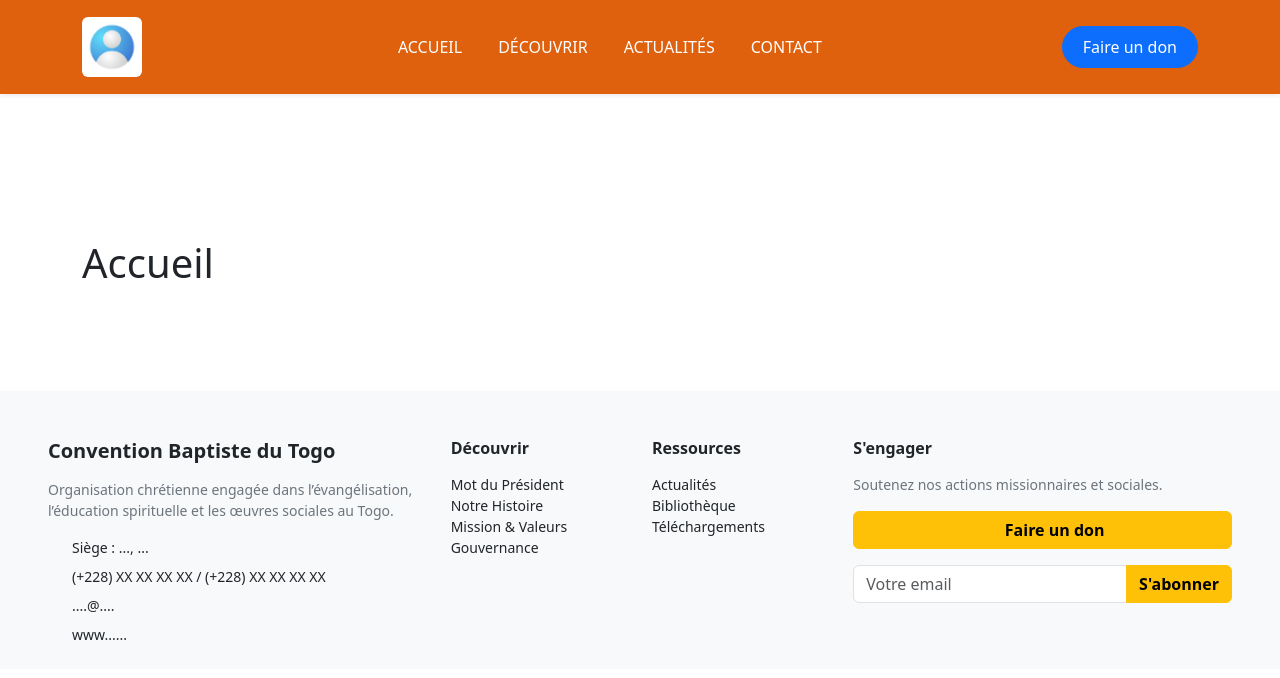
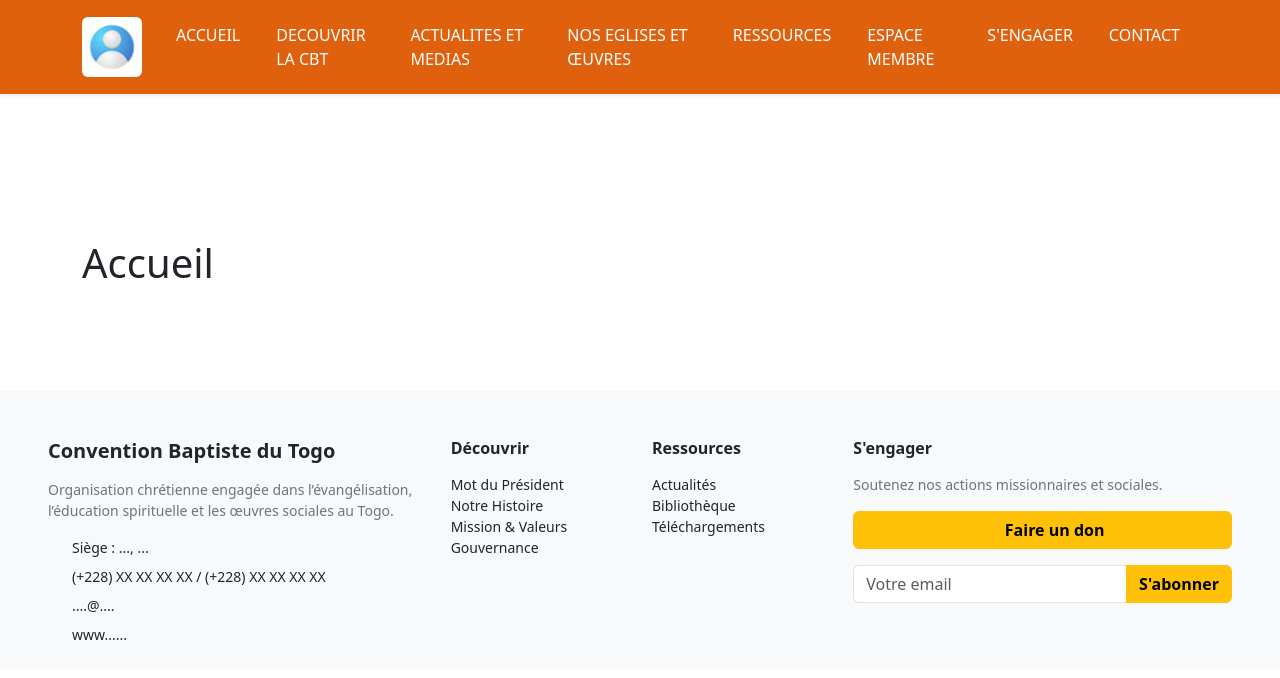
Before and after one commit to KifK2f/projet_cbt, a React (Vite) app in the folder projet_cbt/: page / in a window 1280 px wide. Shown: the top 678 px of the page. Built offline with nearby package versions, Linux system fonts and the light colour scheme; some icons are missing.

Commit message:
Ajout des autres onglets du navbar

```diff
--- a/projet_cbt/src/components/Navbar.jsx
+++ b/projet_cbt/src/components/Navbar.jsx
@@ -27,41 +27,97 @@ class Navbar extends React.Component {
           <div className="collapse navbar-collapse" id="navbarMain">
             <ul className="navbar-nav mx-auto">
 
+              {/* ACCUEIL */}
               <li className="nav-item">
                 <Link className="nav-link nav-custom" to="/">ACCUEIL</Link>
               </li>
 
-              {/* Dropdown exemple amélioré */}
+              {/* DECOUVRIR LA CBT */}
               <li className="nav-item dropdown">
-                <a
-                  className="nav-link  nav-custom"
-                  href="#"
-                  data-bs-toggle="dropdown"
-                >
-                  DÉCOUVRIR
+                <a className="nav-link nav-custom" href="#" data-bs-toggle="dropdown">
+                  DECOUVRIR LA CBT
                 </a>
                 <ul className="dropdown-menu dropdown-custom">
                   <li><Link className="dropdown-item" to="/mot-president">Mot du Président</Link></li>
                   <li><Link className="dropdown-item" to="/notre-histoire">Notre Histoire</Link></li>
-                  <li><Link className="dropdown-item" to="/mission-valeurs">Mission & Valeurs</Link></li>
+                  <li><Link className="dropdown-item" to="/mission-valeurs">Mission et Valeurs</Link></li>
+                  <li><Link className="dropdown-item" to="/organisation-gouvernance">Organisation et Gouvernance</Link></li>
+                  <li><Link className="dropdown-item" to="/textes-fondateurs">Textes fondateurs</Link></li>
                 </ul>
               </li>
 
-              <li className="nav-item">
-                <Link className="nav-link nav-custom" to="/actualites">ACTUALITÉS</Link>
+              {/* ACTUALITES ET MEDIAS */}
+              <li className="nav-item dropdown">
+                <a className="nav-link nav-custom" href="#" data-bs-toggle="dropdown">
+                  ACTUALITES ET MEDIAS
+                </a>
+                <ul className="dropdown-menu dropdown-custom">
+                  <li><Link className="dropdown-item" to="/actualites">Actualités</Link></li>
+                  <li><Link className="dropdown-item" to="/evenements">Evénements</Link></li>
+                  <li><Link className="dropdown-item" to="/galerie">Galerie photos</Link></li>
+                  <li><Link className="dropdown-item" to="/videos-predications">Vidéos et prédications</Link></li>
+                  <li><Link className="dropdown-item" to="/newsletters">Newsletters</Link></li>
+                </ul>
               </li>
 
+              {/* NOS EGLISES ET ŒUVRES */}
+              <li className="nav-item dropdown">
+                <a className="nav-link nav-custom" href="#" data-bs-toggle="dropdown">
+                  NOS EGLISES ET ŒUVRES
+                </a>
+                <ul className="dropdown-menu dropdown-custom">
+                  <li><Link className="dropdown-item" to="/carte-eglises">Carte interactive des églises</Link></li>
+                  <li><Link className="dropdown-item" to="/annuaire-region">Annuaire par région</Link></li>
+                  <li><Link className="dropdown-item" to="/departements">Départements</Link></li>
+                  <li><Link className="dropdown-item" to="/oeuvres-missions">Œuvres sociales et missions</Link></li>
+                </ul>
+              </li>
+
+              {/* RESSOURCES */}
+              <li className="nav-item dropdown">
+                <a className="nav-link nav-custom" href="#" data-bs-toggle="dropdown">
+                  RESSOURCES
+                </a>
+                <ul className="dropdown-menu dropdown-custom">
+                  <li><Link className="dropdown-item" to="/bibliotheque">Bibliothèque numérique</Link></li>
+                  <li><Link className="dropdown-item" to="/telechargement">Téléchargements</Link></li>
+                  <li><Link className="dropdown-item" to="/liens-utiles">Liens utiles</Link></li>
+                </ul>
+              </li>
+
+              {/* ESPACE MEMBRE */}
+              <li className="nav-item dropdown">
+                <a className="nav-link nav-custom" href="#" data-bs-toggle="dropdown">
+                  ESPACE MEMBRE
+                </a>
+                <ul className="dropdown-menu dropdown-custom">
+                  <li><Link className="dropdown-item" to="/login">Connexion sécurisée</Link></li>
+                  <li><Link className="dropdown-item" to="/documents-reserves">Documents réservés</Link></li>
+                  <li><Link className="dropdown-item" to="/annuaire-interne">Annuaire interne</Link></li>
+                  <li><Link className="dropdown-item" to="/forum">Forum de discussion</Link></li>
+                  <li><Link className="dropdown-item" to="/calendrier">Calendrier interne</Link></li>
+                </ul>
+              </li>
+
+              {/* S'ENGAGER */}
+              <li className="nav-item dropdown">
+                <a className="nav-link nav-custom" href="#" data-bs-toggle="dropdown">
+                  S'ENGAGER
+                </a>
+                <ul className="dropdown-menu dropdown-custom">
+                  <li><Link className="dropdown-item" to="/don">Faire un don</Link></li>
+                  <li><Link className="dropdown-item" to="/benevole">Devenir bénévole</Link></li>
+                  <li><Link className="dropdown-item" to="/partenaire">Devenir partenaire</Link></li>
+                  <li><Link className="dropdown-item" to="/priere">Soumettre une demande de prière</Link></li>
+                </ul>
+              </li>
+
+              {/* CONTACT */}
               <li className="nav-item">
                 <Link className="nav-link nav-custom" to="/contact">CONTACT</Link>
               </li>
 
             </ul>
-
-            {/* Bouton Don */}
-            <Link className="btn btn-primary btn-don" to="/don">
-              Faire un don
-            </Link>
-
           </div>
         </div>
       </nav>
```
Also changed, not shown: projet_cbt/src/assets/css/navbar.css (line endings or trailing spaces).
